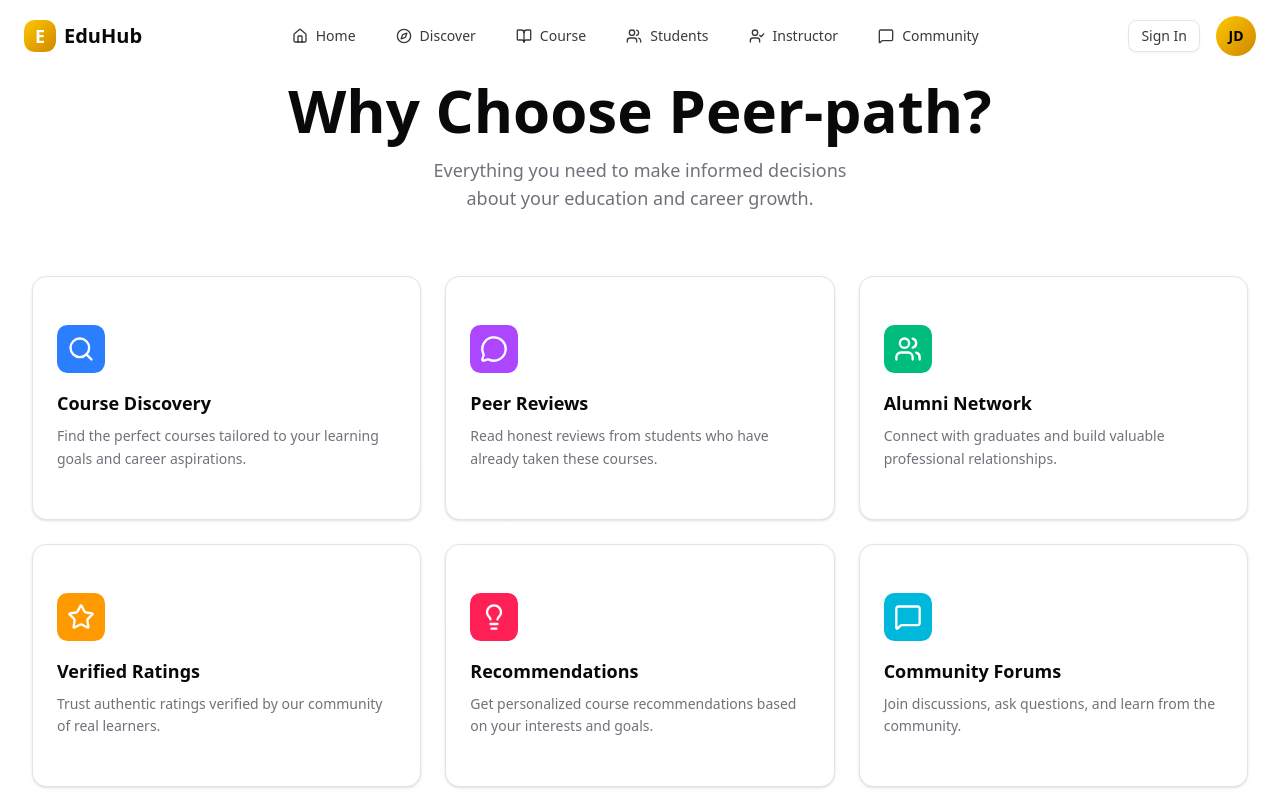
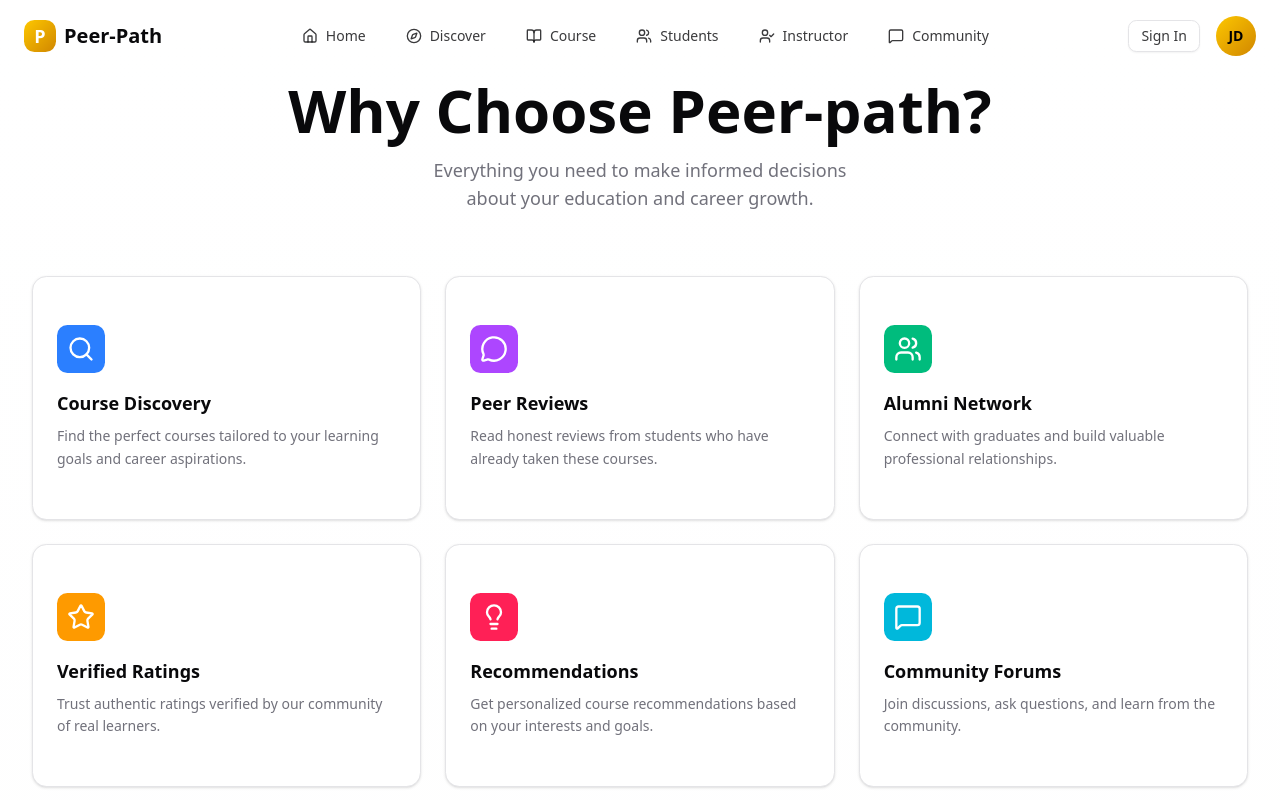
Before and after one commit to pronoy656/peer-path, a Next.js app: page / in a window 1280 px wide. Shown: the top 800 px of the page. Built offline with nearby package versions, Linux system fonts and the light colour scheme.

Commit message:
website name change

```diff
--- a/components/common/navbar/page.tsx
+++ b/components/common/navbar/page.tsx
@@ -50,10 +50,10 @@ export default function Navbar() {
           {/* Logo */}
           <Link href="/" className="flex items-center gap-2">
             <div className="w-8 h-8 bg-linear-to-br from-yellow-400 to-yellow-600 rounded-lg flex items-center justify-center">
-              <span className="text-white font-bold text-lg">E</span>
+              <span className="text-white font-bold text-lg">P</span>
             </div>
             <span className="font-bold text-xl hidden sm:inline text-foreground">
-              EduHub
+              Peer-Path
             </span>
           </Link>
 
```
